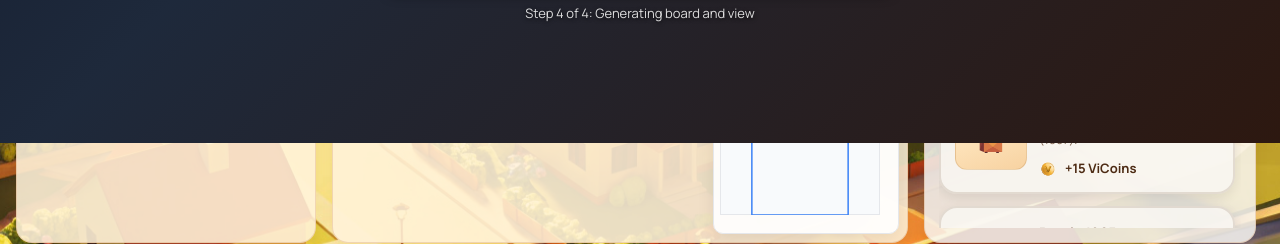
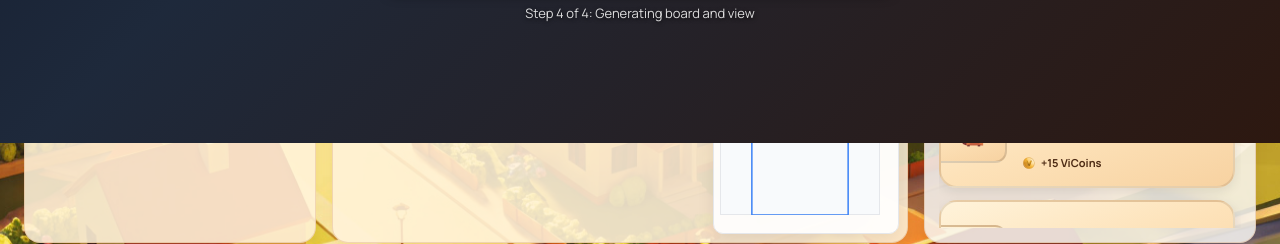
Before and after one commit to reprezentant/viessmann-game, a React (Vite) app: page / in a window 1280 px wide. Shown: the part 657-901 px from the top of the page. Built offline with nearby package versions, Linux system fonts and the light colour scheme.

Commit message:
Update mission cards and shop cards styling with beige gradient; update night background

```diff
--- a/src/ViessmannGame.tsx
+++ b/src/ViessmannGame.tsx
@@ -28,6 +28,8 @@ import smogLM from './assets/ui/Smog_LM.png';
 import smogDM from './assets/ui/Smog_DM.png';
 import ecoLM from './assets/ui/Eco_LM.png';
 import ecoDM from './assets/ui/Eco_DM.png';
+import homeLM from './assets/ui/Home_LM.png';
+import homeDM from './assets/ui/Home_DM.png';
 import logo from './assets/ui/Logo.svg';
 import dayBg from './assets/ui/day_bg.jpg';
 import nightBg from './assets/ui/night_bg.jpg';
@@ -2288,7 +2290,17 @@ export default function ViessmannGame() {
                   justifyContent: 'center'
                 }}
               >
-                <img src={isDay ? eventsLM : eventsDM} alt={t('events.altText', { ns: 'ui' })} style={{ width: '100%', height: '100%', objectFit: 'cover', opacity: 0.94 }} />
+                <img
+                  src={isDay ? eventsLM : eventsDM}
+                  alt={t('events.altText', { ns: 'ui' })}
+                  style={{
+                    width: '100%',
+                    height: '100%',
+                    objectFit: 'cover',
+                    opacity: 0.94,
+                    filter: 'brightness(1.1) saturate(1.3) hue-rotate(-10deg) contrast(1.05)'
+                  }}
+                />
               </button>
               {badgeCount > 0 && (
                 <span
@@ -2352,7 +2364,17 @@ export default function ViessmannGame() {
                   justifyContent: 'center'
                 }}
               >
-                <img src={isDay ? ecoLM : ecoDM} alt="Eko-reputacja" style={{ width: '100%', height: '100%', objectFit: 'cover', opacity: 0.94 }} />
+                <img
+                  src={isDay ? ecoLM : ecoDM}
+                  alt="Eko-reputacja"
+                  style={{
+                    width: '100%',
+                    height: '100%',
+                    objectFit: 'cover',
+                    opacity: 0.94,
+                    filter: 'brightness(1.1) saturate(1.3) hue-rotate(-10deg) contrast(1.05)'
+                  }}
+                />
               </button>
               {ecoRep < 40 && (
                 <span
@@ -2866,7 +2888,43 @@ export default function ViessmannGame() {
       {/* body */}
       <main style={gridWrap}>
         {/* shop */}
-        <section style={{ ...card, position: 'relative' }}>
+        <section style={{
+          ...card,
+          position: 'relative',
+          overflow: 'visible',
+          marginLeft: 8,
+          marginTop: 32,
+          paddingTop: 56
+        }}>
+          {/* Home icon */}
+          <div style={{ display: "flex", justifyContent: "center", marginTop: -92, marginBottom: 10 }}>
+            <div
+              style={{
+                position: "relative",
+                width: 96,
+                height: 96,
+                borderRadius: "50%",
+                background: isDay
+                  ? "linear-gradient(160deg, #fff8ec 0%, #feddac 60%, #f5c07a 100%)"
+                  : "linear-gradient(160deg, #3a2f4f 0%, #2a2342 55%, #1c172d 100%)",
+                border: isDay ? "3px solid #f3d9ad" : "3px solid #3a3053",
+                boxShadow: isDay
+                  ? "0 3px 12px rgba(139,117,91,0.25), inset 0 1px 4px rgba(255,255,255,0.6)"
+                  : "0 3px 12px rgba(0,0,0,0.4), inset 0 1px 4px rgba(255,255,255,0.08)",
+                display: "flex",
+                alignItems: "center",
+                justifyContent: "center",
+                overflow: "visible",
+                zIndex: 2
+              }}
+            >
+              <img
+                src={isDay ? homeLM : homeDM}
+                alt="Ikona domu"
+                style={{ width: 82, height: 82, objectFit: "contain" }}
+              />
+            </div>
+          </div>
           {(() => {
             const baseStyle = {
               borderRadius: 12,
@@ -2989,21 +3047,21 @@ export default function ViessmannGame() {
                     display: "flex",
                     flexDirection: "column",
                     minHeight: 120,
-                    background: isDay ? (card.background ?? "rgba(255,255,255,0.7)") : "#0f172a",
+                    background: isDay ? 'linear-gradient(160deg,#fff3da,#fde2b9,#f7d2a1)' : 'linear-gradient(160deg,#2f2a3d,#262135,#1d192a)',
                     transition: "transform 120ms ease, box-shadow 120ms ease, border-color 120ms ease",
-                    border: isDay ? "1px solid rgba(0,0,0,0.06)" : "1px solid #1f2937",
-                    boxShadow: "0 2px 8px rgba(0,0,0,0.06)",
+                    border: isDay ? '2px solid rgba(139,117,91,0.2)' : '2px solid rgba(148,163,184,0.2)',
+                    boxShadow: isDay ? '0 4px 12px rgba(0,0,0,0.08)' : '0 4px 12px rgba(0,0,0,0.3)',
                     cursor: done ? "default" : "pointer",
                   }}
                   onMouseEnter={(e) => {
-                    (e.currentTarget as HTMLDivElement).style.boxShadow = isDay ? "0 4px 12px rgba(0,0,0,0.08)" : "0 4px 12px rgba(0,0,0,0.28)";
+                    (e.currentTarget as HTMLDivElement).style.boxShadow = isDay ? "0 6px 16px rgba(0,0,0,0.12)" : "0 6px 16px rgba(0,0,0,0.4)";
                     (e.currentTarget as HTMLDivElement).style.transform = "translateY(-0.5px)";
-                    (e.currentTarget as HTMLDivElement).style.borderColor = isDay ? "#e5e7eb" : "#2b3647";
+                    (e.currentTarget as HTMLDivElement).style.borderColor = isDay ? "rgba(139,117,91,0.3)" : "rgba(148,163,184,0.3)";
                   }}
                   onMouseLeave={(e) => {
-                    (e.currentTarget as HTMLDivElement).style.boxShadow = "0 2px 8px rgba(0,0,0,0.06)";
+                    (e.currentTarget as HTMLDivElement).style.boxShadow = isDay ? "0 4px 12px rgba(0,0,0,0.08)" : "0 4px 12px rgba(0,0,0,0.3)";
                     (e.currentTarget as HTMLDivElement).style.transform = "none";
-                    (e.currentTarget as HTMLDivElement).style.borderColor = isDay ? "rgba(0,0,0,0.06)" : "#1f2937";
+                    (e.currentTarget as HTMLDivElement).style.borderColor = isDay ? "rgba(139,117,91,0.2)" : "rgba(148,163,184,0.2)";
                   }}
                   onMouseDown={(e) => {
                     (e.currentTarget as HTMLDivElement).style.transform = "translateY(0) scale(0.998)";
--- a/src/components/MissionCard.tsx
+++ b/src/components/MissionCard.tsx
@@ -20,24 +20,28 @@ const MissionCard: React.FC<Props> = ({ title, description, reward, imgSrc, comp
   const { t } = useTranslation(['missions', 'ui']);
   const containerStyle: React.CSSProperties = isDay ? {
     borderRadius: 18,
-    padding: 14,
+    padding: '12px 0',
     display: 'flex',
-    gap: 12,
+    gap: 0,
     alignItems: 'center',
-    background: 'rgba(250, 247, 242, 0.85)',
+    minHeight: 90,
+    background: 'linear-gradient(160deg,#fff3da,#fde2b9,#f7d2a1)',
     color: '#4d2b14',
     border: '2px solid rgba(139,117,91,0.2)',
-    boxShadow: '0 4px 12px rgba(0,0,0,0.08)'
+    boxShadow: '0 4px 12px rgba(0,0,0,0.08)',
+    overflow: 'hidden'
   } : {
     borderRadius: 18,
-    padding: 14,
+    padding: '12px 0',
     display: 'flex',
-    gap: 12,
+    gap: 0,
     alignItems: 'center',
-    background: 'rgba(15, 23, 42, 0.85)',
+    minHeight: 90,
+    background: 'linear-gradient(160deg,#2f2a3d,#262135,#1d192a)',
     color: '#e5e7eb',
     border: '2px solid rgba(148,163,184,0.2)',
-    boxShadow: '0 4px 12px rgba(0,0,0,0.3)'
+    boxShadow: '0 4px 12px rgba(0,0,0,0.3)',
+    overflow: 'hidden'
   };
   // if completed, modify border color to green
   if (completed) {
@@ -71,11 +75,11 @@ const MissionCard: React.FC<Props> = ({ title, description, reward, imgSrc, comp
   (descStyle as unknown as Record<string, string|number>)['WebkitBoxOrient'] = 'vertical';
 
   const imgWrapperStyleBase: React.CSSProperties = {
-    width: 70,
-    height: 70,
-    borderRadius: 12,
+    width: 64,
+    height: 64,
+    borderRadius: '0 12px 12px 0',
     overflow: 'hidden',
-    flex: '0 0 70px',
+    flex: '0 0 64px',
     display: 'flex',
     alignItems: 'center',
     justifyContent: 'center',
@@ -84,14 +88,20 @@ const MissionCard: React.FC<Props> = ({ title, description, reward, imgSrc, comp
   const imgWrapperStyle: React.CSSProperties = isDay ? {
     ...imgWrapperStyleBase,
     background: 'linear-gradient(160deg,#fff3da,#fde2b9,#f7d2a1)',
-    border: '1px solid rgba(149,92,32,0.18)'
+    borderTop: '2px solid rgba(139,117,91,0.3)',
+    borderRight: '2px solid rgba(139,117,91,0.3)',
+    borderBottom: '2px solid rgba(139,117,91,0.3)',
+    borderLeft: 'none'
   } : {
     ...imgWrapperStyleBase,
     background: 'linear-gradient(160deg,#2f2a3d,#262135,#1d192a)',
-    border: '1px solid rgba(122,110,191,0.18)'
+    borderTop: '2px solid rgba(148,163,184,0.3)',
+    borderRight: '2px solid rgba(148,163,184,0.3)',
+    borderBottom: '2px solid rgba(148,163,184,0.3)',
+    borderLeft: 'none'
   };
   if (completed) {
-    (imgWrapperStyle as unknown as Record<string, string>)['border'] = '2px solid #7BB894';
+    (imgWrapperStyle as unknown as Record<string, string>)['borderRight'] = '3px solid #7BB894';
   }
 
   const renderTitle = () => {
@@ -120,12 +130,12 @@ const MissionCard: React.FC<Props> = ({ title, description, reward, imgSrc, comp
           <div style={{ width: '100%', height: '100%', display: 'flex', alignItems: 'center', justifyContent: 'center', background: isDay ? '#fff' : '#2a233f' }} />
         )}
       </div>
-      <div style={{ flex: 1, minWidth: 0 }}>
+      <div style={{ flex: 1, minWidth: 0, padding: '0 14px' }}>
   <div style={titleStyle}>{renderTitle()}{completed ? ' ✓' : ''}</div>
   <div style={descStyle}>{renderDescription()}</div>
-        <div style={{ marginTop: 10, display: 'flex', alignItems: 'center', gap: 8 }}>
-          <img src={viCoin} alt="ViCoin" style={{ width: 18, height: 18 }} />
-          <div style={{ fontWeight: 700, fontSize: 13 }}>{reward}</div>
+        <div style={{ marginTop: 10, display: 'flex', alignItems: 'center', gap: 4 }}>
+          <img src={viCoin} alt="ViCoin" style={{ width: 16, height: 16 }} />
+          <div style={{ fontWeight: 700, fontSize: 11 }}>{reward}</div>
         </div>
       </div>
     </div>
```
Also changed, not shown: src/assets/ui/night_bg.jpg.
